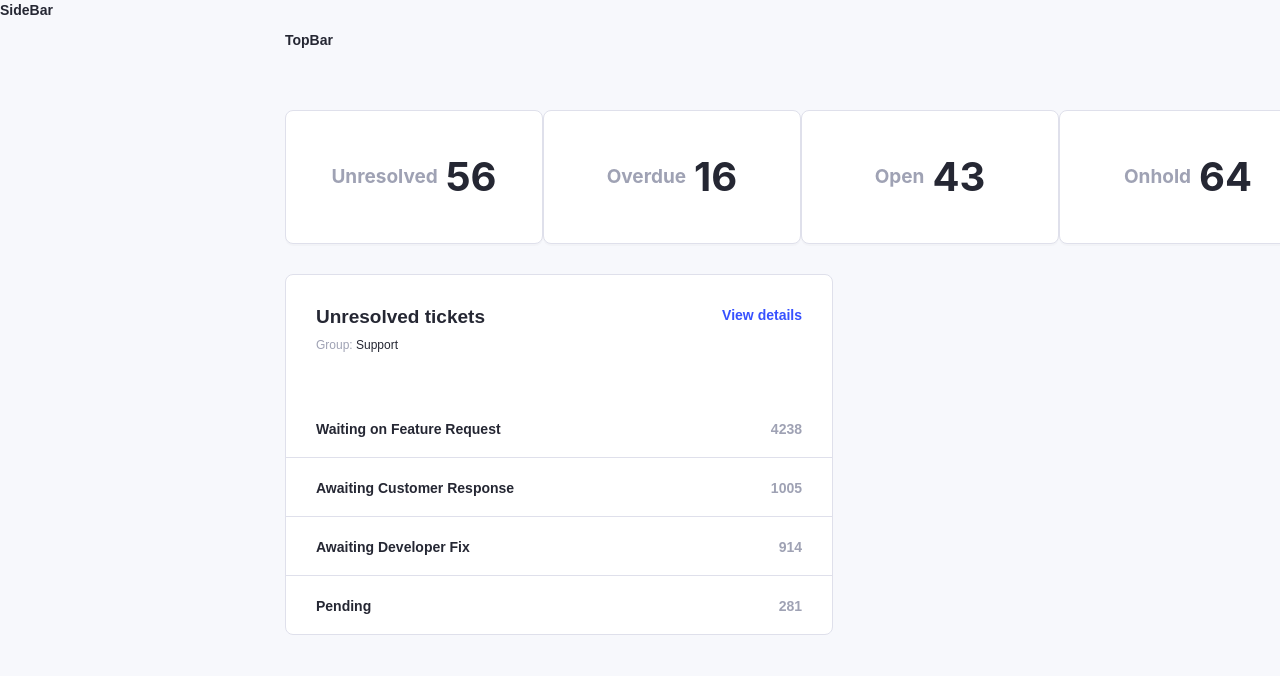
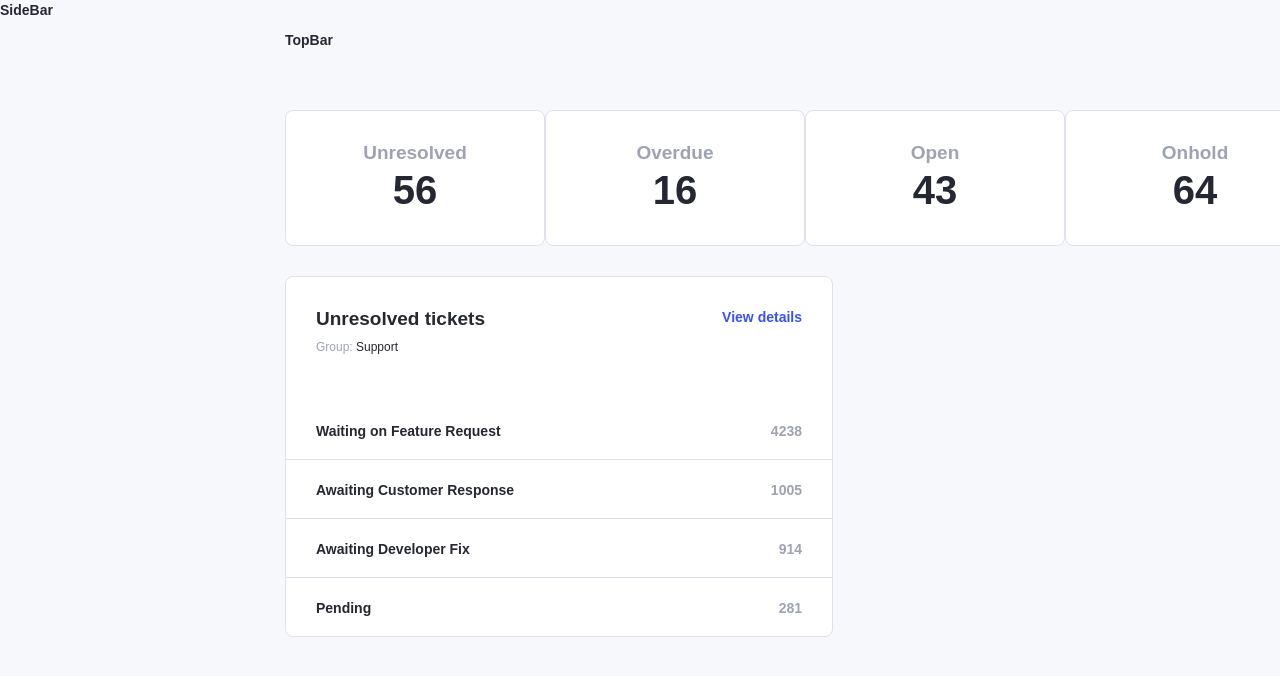
Before and after one commit to KseniaPopova02/dashboard-kit, a React (Create React App) app: page / in a window 1280 px wide. Shown: the top 676 px of the page. Built offline with nearby package versions, Linux system fonts and the light colour scheme.

Commit message:
replace: btn tag on div

```diff
--- a/src/modules/OverviewInfo/OverviewInfo.jsx
+++ b/src/modules/OverviewInfo/OverviewInfo.jsx
@@ -1,6 +1,6 @@
 import { React, useState, useEffect } from "react";
 import {
-  StyledBtn,
+  StyledBox,
   StyledContainer,
   StyledBtnText,
   StyledBtnNum,
@@ -15,10 +15,10 @@ export const OverviewInfo = () => {
   return (
     <StyledContainer>
       {Object.entries(overviewData).map(([key, value]) => (
-        <StyledBtn key={key}>
+        <StyledBox key={key}>
           <StyledBtnText>{key}</StyledBtnText>
           <StyledBtnNum>{value}</StyledBtnNum>
-        </StyledBtn>
+        </StyledBox>
       ))}
     </StyledContainer>
   );
--- a/src/modules/OverviewInfo/style.js
+++ b/src/modules/OverviewInfo/style.js
@@ -1,13 +1,36 @@
 import styled from "styled-components";
-import { Button } from "antd";
 
-export const StyledBtn = styled(Button)`
+export const StyledBox = styled.div`
+  display: flex;
+  flex-direction: column;
+  align-items: center;
+  justify-content: center;
   border: 1px solid #dfe0eb;
   border-radius: 8px;
   background: #ffffff;
   width: 258px;
   height: 134px;
-  &:focus {
+  cursor: pointer;
+  position: relative;
+
+  &::before {
+    content: "";
+    position: absolute;
+    top: -3px;
+    left: -3px;
+    right: -3px;
+    bottom: -3px;
+    border: 3px solid transparent;
+    border-radius: 11px;
+    z-index: -1;
+  }
+
+  &:hover::before {
+    border-color: #dde2ff;
+  }
+
+  &:hover {
+    border-color: #3751ff;
     & > * {
       color: #3751ff;
     }
```
